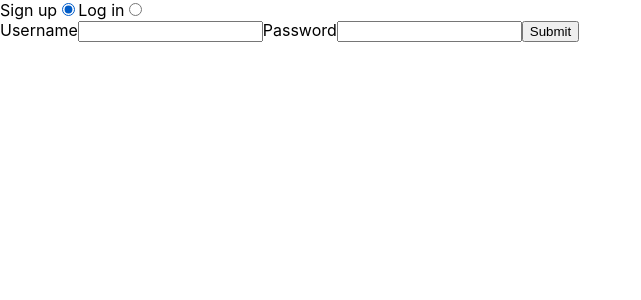
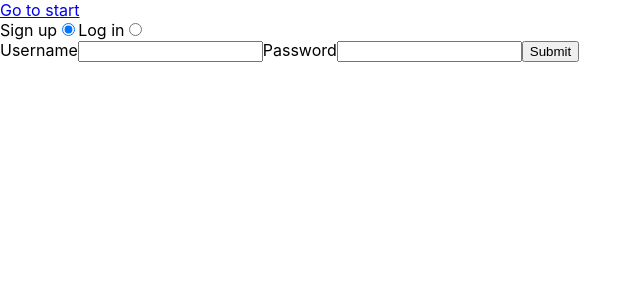
Before and after one commit to vrill/project-finale, a React (Create React App) app in the folder frontend/: page /login in a window 1280 px wide. Shown: the top 300 px of the page, without its empty margins (0-641 px from the left). Built offline with nearby package versions, Linux system fonts and the light colour scheme.

Commit message:
Added some Link navigating, and utilize accessToken to determine whether you have access or not.

```diff
--- a/frontend/src/components/Login.js
+++ b/frontend/src/components/Login.js
@@ -1,8 +1,9 @@
-import React, { useState } from "react"
-import { useDispatch, batch } from "react-redux"
+import React, { useEffect, useState } from 'react'
+import { batch, useDispatch, useSelector } from 'react-redux'
+import { useNavigate, Link } from 'react-router-dom'
 
-import { API_URL } from "../utils/constants"
-import user from "../reducers/user"
+import { API_URL } from '../utils/constants'
+import user from '../reducers/user'
 
 const Login = () => {
 
@@ -10,7 +11,16 @@ const Login = () => {
     const [password, setPassword] = useState('')
     const [mode, setMode] = useState('signup')
 
+    const accessToken = useSelector((store) => store.user.accessToken)
+
     const dispatch = useDispatch()
+    const navigate = useNavigate()
+
+    useEffect(() => {
+        if (accessToken) {
+            navigate('/')
+        }
+    }, [accessToken, navigate])
 
     const onFormSubmit = (event) => {
         event.preventDefault()
@@ -46,6 +56,9 @@ const Login = () => {
 
     return (
         <>
+            <div>
+                <Link to="/">Go to start</Link>
+            </div>
             <label htmlFor="signup">
                 Sign up
                 <input
```
